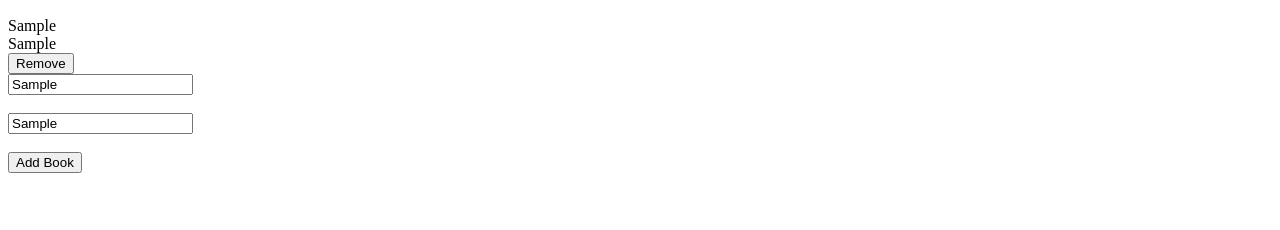
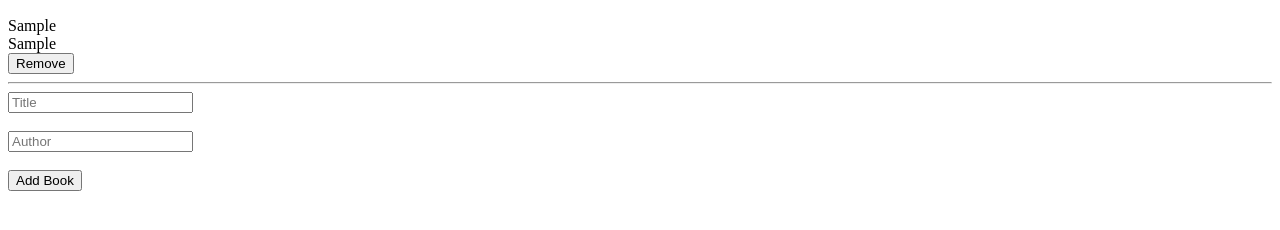
Before and after one commit to najibullahjafari/Awesome-books, a website: page index.html in a window 1280 px wide. Both pictures are taken after typing "Sample", "Sample" into the empty fields and a click on the button "Add Book". Shown: the part 50-280 px from the top of the page. Drawn offline with Linux system fonts and the light colour scheme.

Commit message:
Update script.js

```diff
--- a/index.html
+++ b/index.html
@@ -13,10 +13,6 @@
           <div class="awsome-book-h1"><h1>Awsome book</h1></div>
           <div class="awsome-book-lits">
             <div id="awesomeList">
-              <span class="title"></span>
-              <br />
-              <span class="autor"></span><br />
-              <button class="romoveBtn">Remove</button>
             </div>
             <input
               type="text"
--- a/script.js
+++ b/script.js
@@ -3,6 +3,14 @@ document.addEventListener("DOMContentLoaded", function () {
   const textfieldTitle = document.getElementById("textfieldTitle");
   const textfieldAuthor = document.getElementById("textfieldAuthor");
   const btnAdd = document.getElementById("btnAdd");
+
+  const storedBooks = localStorage.getItem("books");
+  if (storedBooks) {
+    const books = JSON.parse(storedBooks);
+    books.forEach((book) => {
+      createBookItem(book.title, book.author);
+    });
+  }
 
   btnAdd.addEventListener("click", function (event) {
     event.preventDefault();
@@ -14,37 +22,53 @@ document.addEventListener("DOMContentLoaded", function () {
       return;
     }
 
-    awesomeList.innerHTML = `<span class="title">${title}</span>
-              <br />
-              <span class="autor">${author}</span><br />
-              <button class="romoveBtn">Remove</button>`;
+    createBookItem(title, author);
 
-    // const bookItem = document.createElement("div");
-    // const bookTitle = document.createElement("span");
-    // const br = document.createElement("br");
-    // const bookAuthor = document.createElement("span");
-    // const removeBtn = document.createElement("button");
-    // const hr = document.createElement("hr");
-    // const ul = document.createElement("ul");
-
-    // bookTitle.textContent = title;
-    // bookAuthor.textContent = author;
-    // removeBtn.textContent = "Remove";
-
-    removeBtn.addEventListener("click", function () {
-      awesomeList.remove();
-    });
-
-    // bookItem.appendChild(bookTitle);
-    // bookItem.appendChild(br);
-    // bookItem.appendChild(bookAuthor);
-    // bookItem.appendChild(ul);
-    // bookItem.appendChild(removeBtn);
-    // bookItem.appendChild(hr);
-
-    // awesomeList.appendChild(bookItem);
+    saveBooks();
 
     textfieldTitle.value = "";
     textfieldAuthor.value = "";
   });
+
+  function createBookItem(title, author) {
+    const bookItem = document.createElement("div");
+    const bookTitle = document.createElement("span");
+    const br = document.createElement("br");
+    const bookAuthor = document.createElement("span");
+    const removeBtn = document.createElement("button");
+    const hr = document.createElement("hr");
+    const li = document.createElement("br");
+
+    bookTitle.textContent = title;
+    bookAuthor.textContent = author;
+    removeBtn.textContent = "Remove";
+
+    removeBtn.addEventListener("click", function () {
+      bookItem.remove();
+      saveBooks();
+    });
+
+    bookItem.appendChild(bookTitle);
+    bookItem.appendChild(br);
+    bookItem.appendChild(bookAuthor);
+    bookItem.appendChild(li);
+    bookItem.appendChild(removeBtn);
+    bookItem.appendChild(hr);
+
+    awesomeList.appendChild(bookItem);
+  }
+
+  function saveBooks() {
+    const books = Array.from(awesomeList.children);
+
+    const bookData = [];
+
+    books.forEach((book) => {
+      const title = book.querySelector("span").textContent;
+      const author = book.querySelector("span + br + span").textContent;
+      const bookObj = { title, author };
+      bookData.push(bookObj);
+    });
+    localStorage.setItem("books", JSON.stringify(bookData));
+  }
 });
```
